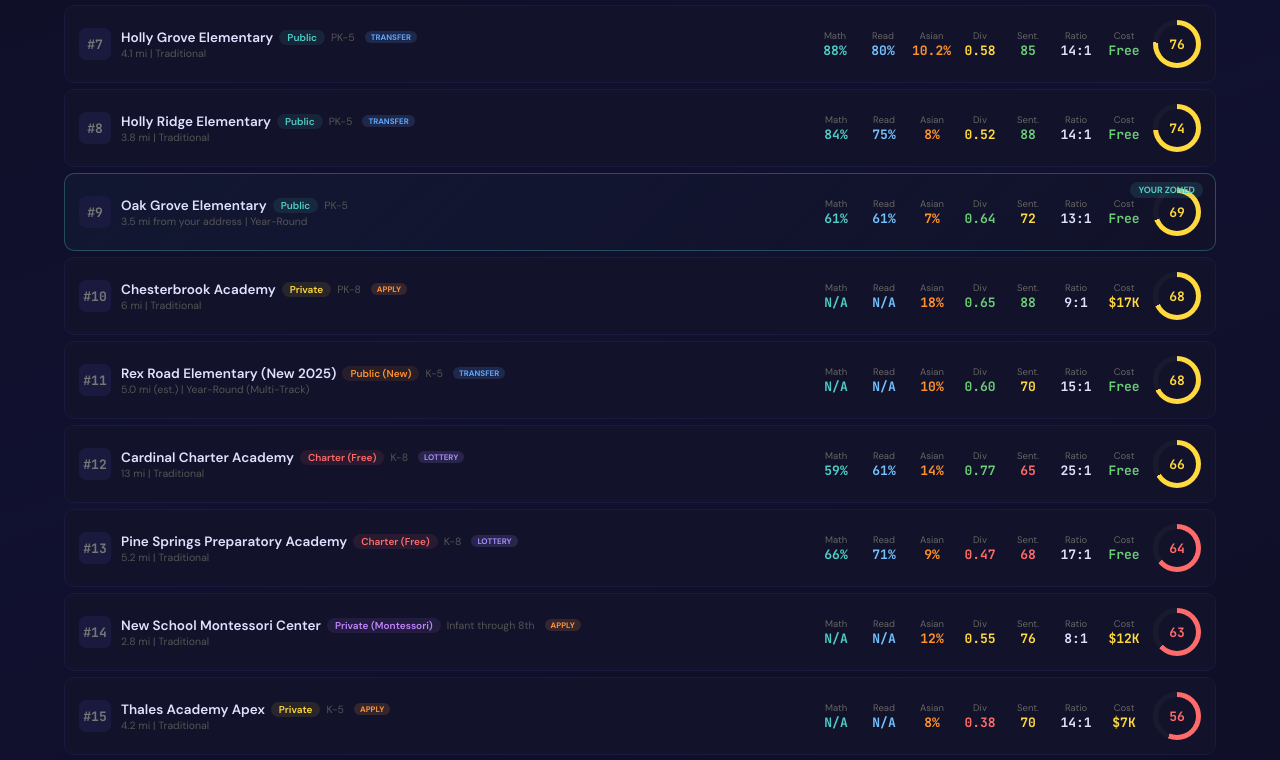
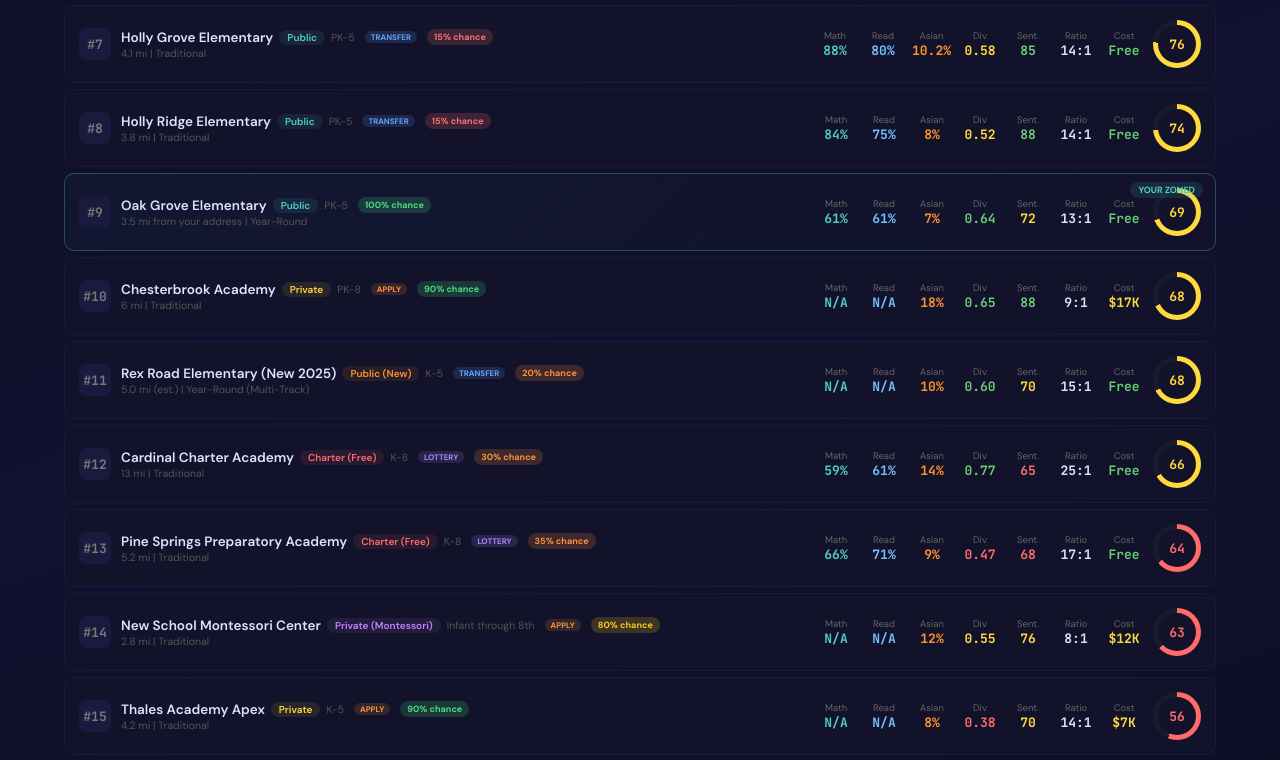
Before and after one commit to siddharthlokineni/school-dashboard-app, a React (Vite) app: page / in a window 1280 px wide. Shown: the part 774-1534 px from the top of the page. Built offline with nearby package versions, Linux system fonts and the light colour scheme.

Commit message:
Add admission chance % with color-coded badges and sort option

```diff
--- a/src/SchoolDashboard.jsx
+++ b/src/SchoolDashboard.jsx
@@ -17,7 +17,7 @@
     type: "Public",
     grades: "PK-5",
     address: "10401 Penny Road, Raleigh, NC 27606",
-    yourZoned: true,
+    yourZoned: true, admissionChance: 100,
     distance: "3.5 mi from your address",
     students: 553, studentTeacherRatio: 13, mathProficiency: 61, readingProficiency: 61,
     nicheGrade: "A-", greatSchoolsRating: 6, tuition: 0, diversityIndex: 0.64,
@@ -40,7 +40,7 @@
     type: "Public",
     grades: "PK-5",
     address: "401 Holly Springs Rd, Holly Springs, NC 27540",
-    yourZoned: false,
+    yourZoned: false, admissionChance: 15,
     distance: "3.2 mi from your address",
     students: 907, studentTeacherRatio: 14, mathProficiency: 83, readingProficiency: 80,
     nicheGrade: "A", greatSchoolsRating: 9, tuition: 0, diversityIndex: 0.65,
@@ -63,7 +63,7 @@
     type: "Public",
     grades: "PK-5",
     address: "1451 Avent Ferry Rd, Holly Springs, NC 27540",
-    yourZoned: false, distance: "4.1 mi",
+    yourZoned: false, admissionChance: 15, distance: "4.1 mi",
     students: 897, studentTeacherRatio: 14, mathProficiency: 88, readingProficiency: 80,
     nicheGrade: "A", greatSchoolsRating: 8, tuition: 0, diversityIndex: 0.58,
     asianPct: 10.2, hispanicPct: 11.5, whitePct: 63.0, blackPct: 8.0, multiracialPct: 7.3,
@@ -85,7 +85,7 @@
     type: "Public",
     grades: "PK-5",
     address: "900 Holly Springs Rd, Holly Springs, NC 27540",
-    yourZoned: false, distance: "3.8 mi",
+    yourZoned: false, admissionChance: 15, distance: "3.8 mi",
     students: 751, studentTeacherRatio: 14, mathProficiency: 84, readingProficiency: 75,
     nicheGrade: "A", greatSchoolsRating: 8, tuition: 0, diversityIndex: 0.52,
     asianPct: 8.0, hispanicPct: 9.5, whitePct: 68.0, blackPct: 7.5, multiracialPct: 7.0,
@@ -107,7 +107,7 @@
     type: "Public (New)",
     grades: "K-5",
     address: "6125 Rex Road, Holly Springs, NC 27540",
-    yourZoned: false, distance: "5.0 mi (est.)",
+    yourZoned: false, admissionChance: 20, distance: "5.0 mi (est.)",
     students: 800, studentTeacherRatio: 15, mathProficiency: null, readingProficiency: null,
     nicheGrade: "N/A (new)", greatSchoolsRating: null, tuition: 0, diversityIndex: 0.60,
     asianPct: 10.0, hispanicPct: 12.0, whitePct: 60.0, blackPct: 10.0, multiracialPct: 8.0,
@@ -129,7 +129,7 @@
     type: "Public (Middle)",
     grades: "6-8",
     address: "1002 Lufkin Road, Apex, NC 27539",
-    yourZoned: true, distance: "2.1 mi from your address",
+    yourZoned: true, admissionChance: 100, distance: "2.1 mi from your address",
     students: 957, studentTeacherRatio: 15, mathProficiency: 65, readingProficiency: 70,
     nicheGrade: "A", greatSchoolsRating: 10, tuition: 0, diversityIndex: 0.62,
     asianPct: 11.0, hispanicPct: 13.0, whitePct: 58.0, blackPct: 10.0, multiracialPct: 8.0,
@@ -151,7 +151,7 @@
     type: "Public (High)",
     grades: "9-12",
     address: "5329 Cass Holt Rd, Holly Springs, NC 27540",
-    yourZoned: false, distance: "4.5 mi",
+    yourZoned: false, admissionChance: 10, distance: "4.5 mi",
     students: 2200, studentTeacherRatio: 16, mathProficiency: 55, readingProficiency: 72,
     nicheGrade: "A", greatSchoolsRating: 7, tuition: 0, diversityIndex: 0.66,
     asianPct: 10.0, hispanicPct: 14.0, whitePct: 55.0, blackPct: 12.0, multiracialPct: 9.0,
@@ -173,7 +173,7 @@
     type: "Public (High, New)",
     grades: "9-10 (expanding to 9-12)",
     address: "8550 Stephenson Road, Apex, NC 27539",
-    yourZoned: true, distance: "1.5 mi from your address",
+    yourZoned: true, admissionChance: 100, distance: "1.5 mi from your address",
     students: 450, studentTeacherRatio: 15, mathProficiency: null, readingProficiency: null,
     nicheGrade: "N/A (new)", greatSchoolsRating: null, tuition: 0, diversityIndex: 0.65,
     asianPct: 10.0, hispanicPct: 13.0, whitePct: 57.0, blackPct: 12.0, multiracialPct: 8.0,
@@ -195,7 +195,7 @@
     type: "Charter (Free)",
     grades: "K-8",
     address: "220 Rosewood Centre Dr, Holly Springs, NC 27540",
-    yourZoned: false, distance: "5.2 mi",
+    yourZoned: false, admissionChance: 35, distance: "5.2 mi",
     students: 1268, studentTeacherRatio: 17, mathProficiency: 66, readingProficiency: 71,
     nicheGrade: "A", greatSchoolsRating: 5, tuition: 0, diversityIndex: 0.47,
     asianPct: 9.0, hispanicPct: 7.0, whitePct: 72.0, blackPct: 4.0, multiracialPct: 8.0,
@@ -217,7 +217,7 @@
     type: "Private",
     grades: "PK-10 (expanding to 12)",
     address: "11244 Holly Springs New Hill Rd, Holly Springs, NC 27540",
-    yourZoned: false, distance: "4.8 mi",
+    yourZoned: false, admissionChance: 90, distance: "4.8 mi",
     students: 732, studentTeacherRatio: 14, mathProficiency: null, readingProficiency: null,
     nicheGrade: "A", greatSchoolsRating: null, tuition: 7000, diversityIndex: 0.35,
     asianPct: 6.0, hispanicPct: 5.0, whitePct: 78.0, blackPct: 4.0, multiracialPct: 7.0,
@@ -239,7 +239,7 @@
     type: "Private (Montessori)",
     grades: "Infant through 8th",
     address: "5617 Sunset Lake Rd, Holly Springs, NC 27540",
-    yourZoned: false, distance: "2.8 mi",
+    yourZoned: false, admissionChance: 80, distance: "2.8 mi",
     students: 259, studentTeacherRatio: 8, mathProficiency: null, readingProficiency: null,
     nicheGrade: "B+", greatSchoolsRating: null, tuition: 12000, diversityIndex: 0.55,
     asianPct: 12.0, hispanicPct: 8.0, whitePct: 60.0, blackPct: 10.0, multiracialPct: 10.0,
@@ -261,7 +261,7 @@
     type: "Charter (Free)",
     grades: "K-8",
     address: "3800 Weddington Rd, Apex, NC 27539",
-    yourZoned: false, distance: "3.8 mi",
+    yourZoned: false, admissionChance: 25, distance: "3.8 mi",
     students: 775, studentTeacherRatio: 23, mathProficiency: 84, readingProficiency: 83,
     nicheGrade: "A+", greatSchoolsRating: 9, tuition: 0, diversityIndex: 0.72,
     asianPct: 44.0, hispanicPct: 5.0, whitePct: 28.0, blackPct: 8.0, multiracialPct: 15.0,
@@ -283,7 +283,7 @@
     type: "Charter (Free)",
     grades: "K-12",
     address: "312 Gregson Dr, Cary, NC 27511",
-    yourZoned: false, distance: "12 mi",
+    yourZoned: false, admissionChance: 20, distance: "12 mi",
     students: 1341, studentTeacherRatio: 17, mathProficiency: 82, readingProficiency: 86,
     nicheGrade: "A", greatSchoolsRating: 10, tuition: 0, diversityIndex: 0.69,
     asianPct: 47.0, hispanicPct: 5.0, whitePct: 25.0, blackPct: 10.0, multiracialPct: 13.0,
@@ -305,7 +305,7 @@
     type: "Charter (Free)",
     grades: "K-8",
     address: "2320 SW Cary Pkwy, Cary, NC 27513",
-    yourZoned: false, distance: "13 mi",
+    yourZoned: false, admissionChance: 30, distance: "13 mi",
     students: 720, studentTeacherRatio: 25, mathProficiency: 59, readingProficiency: 61,
     nicheGrade: "A-", greatSchoolsRating: 7, tuition: 0, diversityIndex: 0.77,
     asianPct: 14.0, hispanicPct: 20.0, whitePct: 29.0, blackPct: 30.0, multiracialPct: 6.0,
@@ -327,7 +327,7 @@
     type: "Charter (Free)",
     grades: "6-12",
     address: "700 S Main St, Holly Springs, NC 27540",
-    yourZoned: false, distance: "5.5 mi",
+    yourZoned: false, admissionChance: 25, distance: "5.5 mi",
     students: 553, studentTeacherRatio: 13, mathProficiency: 38, readingProficiency: 49,
     nicheGrade: "C", greatSchoolsRating: 3, tuition: 0, diversityIndex: 0.45,
     asianPct: 2.0, hispanicPct: 8.0, whitePct: 71.0, blackPct: 9.0, multiracialPct: 10.0,
@@ -349,7 +349,7 @@
     type: "Private",
     grades: "6-12",
     address: "1500 N Harrison Ave, Cary, NC 27513",
-    yourZoned: false, distance: "14 mi",
+    yourZoned: false, admissionChance: 40, distance: "14 mi",
     students: 787, studentTeacherRatio: 8, mathProficiency: null, readingProficiency: null,
     nicheGrade: "A+", greatSchoolsRating: null, tuition: 32650, diversityIndex: 0.65,
     asianPct: 20.0, hispanicPct: 6.0, whitePct: 52.0, blackPct: 12.0, multiracialPct: 10.0,
@@ -371,7 +371,7 @@
     type: "Private",
     grades: "K-5",
     address: "1177 Ambergate Station, Apex, NC 27502",
-    yourZoned: false, distance: "4.2 mi",
+    yourZoned: false, admissionChance: 90, distance: "4.2 mi",
     students: 250, studentTeacherRatio: 14, mathProficiency: null, readingProficiency: null,
     nicheGrade: "A", greatSchoolsRating: null, tuition: 6725, diversityIndex: 0.38,
     asianPct: 8.0, hispanicPct: 5.0, whitePct: 75.0, blackPct: 5.0, multiracialPct: 7.0,
@@ -392,7 +392,7 @@
     type: "Private (Christian)",
     grades: "K-12",
     address: "511 Walnut St, Cary, NC 27511",
-    yourZoned: false, distance: "10 mi",
+    yourZoned: false, admissionChance: 85, distance: "10 mi",
     students: 785, studentTeacherRatio: 12, mathProficiency: null, readingProficiency: null,
     nicheGrade: "A", greatSchoolsRating: null, tuition: 9981, diversityIndex: 0.45,
     asianPct: 8.0, hispanicPct: 6.0, whitePct: 72.0, blackPct: 7.0, multiracialPct: 7.0,
@@ -413,7 +413,7 @@
     type: "Private (Episcopal)",
     grades: "PK-12",
     address: "3400 White Oak Rd, Raleigh, NC 27609",
-    yourZoned: false, distance: "14 mi",
+    yourZoned: false, admissionChance: 75, distance: "14 mi",
     students: 684, studentTeacherRatio: 7, mathProficiency: null, readingProficiency: null,
     nicheGrade: "A+", greatSchoolsRating: null, tuition: 28500, diversityIndex: 0.55,
     asianPct: 10.0, hispanicPct: 6.0, whitePct: 62.0, blackPct: 12.0, multiracialPct: 10.0,
@@ -434,7 +434,7 @@
     type: "Private (Classical Christian)",
     grades: "PK-12",
     address: "10224 Baileywick Rd, Raleigh, NC 27613",
-    yourZoned: false, distance: "15 mi",
+    yourZoned: false, admissionChance: 85, distance: "15 mi",
     students: 536, studentTeacherRatio: 10, mathProficiency: null, readingProficiency: null,
     nicheGrade: "A", greatSchoolsRating: null, tuition: 15701, diversityIndex: 0.40,
     asianPct: 6.0, hispanicPct: 5.0, whitePct: 76.0, blackPct: 5.0, multiracialPct: 8.0,
@@ -455,7 +455,7 @@
     type: "Public",
     grades: "PK-5",
     address: "7901 Humie Olive Rd, Apex, NC 27502",
-    yourZoned: false, distance: "2.5 mi",
+    yourZoned: false, admissionChance: 10, distance: "2.5 mi",
     students: 876, studentTeacherRatio: 15, mathProficiency: 93, readingProficiency: 85,
     nicheGrade: "A+", greatSchoolsRating: 8, tuition: 0, diversityIndex: 0.64,
     asianPct: 36.0, hispanicPct: 9.0, whitePct: 48.0, blackPct: 4.0, multiracialPct: 3.0,
@@ -476,7 +476,7 @@
     type: "Public (Middle)",
     grades: "6-8",
     address: "7701 Humie Olive Rd, Apex, NC 27502",
-    yourZoned: false, distance: "2.0 mi",
+    yourZoned: false, admissionChance: 10, distance: "2.0 mi",
     students: 1392, studentTeacherRatio: 18, mathProficiency: 81, readingProficiency: 76,
     nicheGrade: "A", greatSchoolsRating: 10, tuition: 0, diversityIndex: 0.54,
     asianPct: 15.0, hispanicPct: 9.0, whitePct: 64.0, blackPct: 8.0, multiracialPct: 4.0,
@@ -497,7 +497,7 @@
     type: "Public (High)",
     grades: "9-12",
     address: "7801 Humie Olive Rd, Apex, NC 27502",
-    yourZoned: false, distance: "3.0 mi",
+    yourZoned: false, admissionChance: 10, distance: "3.0 mi",
     students: 2748, studentTeacherRatio: 20, mathProficiency: 75, readingProficiency: 87,
     nicheGrade: "A-", greatSchoolsRating: 9, tuition: 0, diversityIndex: 0.53,
     asianPct: 12.0, hispanicPct: 10.0, whitePct: 67.0, blackPct: 7.0, multiracialPct: 4.0,
@@ -518,7 +518,7 @@
     type: "Private",
     grades: "PK-8",
     address: "130 Towne Village Dr, Cary, NC 27513",
-    yourZoned: false, distance: "6 mi",
+    yourZoned: false, admissionChance: 90, distance: "6 mi",
     students: 214, studentTeacherRatio: 9, mathProficiency: null, readingProficiency: null,
     nicheGrade: "A+", greatSchoolsRating: null, tuition: 16806, diversityIndex: 0.65,
     asianPct: 18.0, hispanicPct: 8.0, whitePct: 52.0, blackPct: 12.0, multiracialPct: 10.0,
@@ -539,7 +539,7 @@
     type: "Public",
     grades: "PK-5",
     address: "500 Elm St, Apex, NC 27523",
-    yourZoned: false, distance: "8.5 mi",
+    yourZoned: false, admissionChance: 5, distance: "8.5 mi",
     students: 820, studentTeacherRatio: 15, mathProficiency: 96, readingProficiency: 91,
     nicheGrade: "A+", greatSchoolsRating: 10, tuition: 0, diversityIndex: 0.62,
     asianPct: 64.0, hispanicPct: 4.0, whitePct: 18.0, blackPct: 5.0, multiracialPct: 9.0,
@@ -560,7 +560,7 @@
     type: "Public",
     grades: "PK-5",
     address: "505 Mills Park Dr, Cary, NC 27519",
-    yourZoned: false, distance: "9 mi",
+    yourZoned: false, admissionChance: 5, distance: "9 mi",
     students: 900, studentTeacherRatio: 15, mathProficiency: 88, readingProficiency: 85,
     nicheGrade: "A+", greatSchoolsRating: 10, tuition: 0, diversityIndex: 0.66,
     asianPct: 53.0, hispanicPct: 5.0, whitePct: 26.0, blackPct: 6.0, multiracialPct: 10.0,
@@ -581,7 +581,7 @@
     type: "Public",
     grades: "9-12",
     address: "2500 Carpenter Upchurch Rd, Cary, NC 27519",
-    yourZoned: false, distance: "9.5 mi",
+    yourZoned: false, admissionChance: 5, distance: "9.5 mi",
     students: 2400, studentTeacherRatio: 16, mathProficiency: 91, readingProficiency: 82,
     nicheGrade: "A+", greatSchoolsRating: 9, tuition: 0, diversityIndex: 0.64,
     asianPct: 42.0, hispanicPct: 7.0, whitePct: 36.0, blackPct: 6.0, multiracialPct: 9.0,
@@ -602,7 +602,7 @@
     type: "Public",
     grades: "9-12",
     address: "7600 Roberts Rd, Cary, NC 27519",
-    yourZoned: false, distance: "10 mi",
+    yourZoned: false, admissionChance: 5, distance: "10 mi",
     students: 1800, studentTeacherRatio: 16, mathProficiency: 89, readingProficiency: 80,
     nicheGrade: "A+", greatSchoolsRating: 9, tuition: 0, diversityIndex: 0.68,
     asianPct: 45.0, hispanicPct: 6.0, whitePct: 30.0, blackPct: 8.0, multiracialPct: 11.0,
@@ -623,7 +623,7 @@
     type: "Public",
     grades: "9-12",
     address: "1501 Laura Duncan Rd, Apex, NC 27502",
-    yourZoned: false, distance: "5 mi",
+    yourZoned: false, admissionChance: 15, distance: "5 mi",
     students: 2434, studentTeacherRatio: 19, mathProficiency: 72, readingProficiency: 78,
     nicheGrade: "A", greatSchoolsRating: 9, tuition: 0, diversityIndex: 0.60,
     asianPct: 12.0, hispanicPct: 16.0, whitePct: 58.0, blackPct: 10.0, multiracialPct: 4.0,
@@ -644,7 +644,7 @@
     type: "Public",
     grades: "6-8",
     address: "400 Davis Dr, Cary, NC 27519",
-    yourZoned: false, distance: "9 mi",
+    yourZoned: false, admissionChance: 5, distance: "9 mi",
     students: 997, studentTeacherRatio: 17, mathProficiency: 89, readingProficiency: 83,
     nicheGrade: "A", greatSchoolsRating: 10, tuition: 0, diversityIndex: 0.64,
     asianPct: 41.0, hispanicPct: 10.0, whitePct: 40.0, blackPct: 5.0, multiracialPct: 3.0,
@@ -665,7 +665,7 @@
     type: "Magnet",
     grades: "K-5",
     address: "1000 Fayetteville St, Raleigh, NC 27601",
-    yourZoned: false, distance: "20 mi",
+    yourZoned: false, admissionChance: 20, distance: "20 mi",
     students: 478, studentTeacherRatio: 12, mathProficiency: 69, readingProficiency: 69,
     nicheGrade: "A", greatSchoolsRating: 5, tuition: 0, diversityIndex: 0.72,
     asianPct: 44.0, hispanicPct: 7.0, whitePct: 18.0, blackPct: 26.0, multiracialPct: 5.0,
@@ -686,7 +686,7 @@
     type: "Magnet",
     grades: "6-8",
     address: "1100 Fayetteville St, Raleigh, NC 27601",
-    yourZoned: false, distance: "20 mi",
+    yourZoned: false, admissionChance: 15, distance: "20 mi",
     students: 878, studentTeacherRatio: 15, mathProficiency: 63, readingProficiency: 69,
     nicheGrade: "A", greatSchoolsRating: 10, tuition: 0, diversityIndex: 0.70,
     asianPct: 43.0, hispanicPct: 13.0, whitePct: 10.0, blackPct: 33.0, multiracialPct: 2.0,
@@ -707,7 +707,7 @@
     type: "Magnet",
     grades: "6-8",
     address: "706 E Lenoir St, Raleigh, NC 27601",
-    yourZoned: false, distance: "20 mi",
+    yourZoned: false, admissionChance: 15, distance: "20 mi",
     students: 904, studentTeacherRatio: 14, mathProficiency: 65, readingProficiency: 70,
     nicheGrade: "A", greatSchoolsRating: 6, tuition: 0, diversityIndex: 0.68,
     asianPct: 6.0, hispanicPct: 13.0, whitePct: 47.0, blackPct: 29.0, multiracialPct: 4.0,
@@ -728,7 +728,7 @@
     type: "Magnet",
     grades: "9-12",
     address: "128 Clarendon Crescent, Raleigh, NC 27610",
-    yourZoned: false, distance: "20 mi",
+    yourZoned: false, admissionChance: 12, distance: "20 mi",
     students: 2538, studentTeacherRatio: 17, mathProficiency: 61, readingProficiency: 84,
     nicheGrade: "A+", greatSchoolsRating: 8, tuition: 0, diversityIndex: 0.75,
     asianPct: 20.0, hispanicPct: 14.0, whitePct: 37.0, blackPct: 24.0, multiracialPct: 5.0,
@@ -829,7 +829,7 @@
     if (lvl === "Elementary") list = list.filter(s => s.grades.match(/K-5|K-8|PK-5|PK-10|Infant/i));
     else if (lvl === "Middle") list = list.filter(s => s.grades.match(/6-8|K-8|Infant.*8/i));
     else if (lvl === "High") list = list.filter(s => s.grades.match(/9-1|PK-10|K-10/i));
-    const sorters = { total: (a, b) => b.total - a.total, math: (a, b) => (b.mathProficiency||0) - (a.mathProficiency||0), asian: (a, b) => b.asianPct - a.asianPct, diversity: (a, b) => b.diversityIndex - a.diversityIndex, sentiment: (a, b) => b.sentimentScore - a.sentimentScore, ratio: (a, b) => a.studentTeacherRatio - b.studentTeacherRatio };
+    const sorters = { total: (a, b) => b.total - a.total, math: (a, b) => (b.mathProficiency||0) - (a.mathProficiency||0), asian: (a, b) => b.asianPct - a.asianPct, diversity: (a, b) => b.diversityIndex - a.diversityIndex, sentiment: (a, b) => b.sentimentScore - a.sentimentScore, ratio: (a, b) => a.studentTeacherRatio - b.studentTeacherRatio, chance: (a, b) => b.admissionChance - a.admissionChance };
     return [...list].sort(sorters[sort] || sorters.total);
   }, [scored, lvl, sort]);
 
@@ -865,6 +865,7 @@
           </div>
           <select value={sort} onChange={e => setSort(e.target.value)} style={{ padding: "5px 10px", borderRadius: 8, border: "1px solid #2d2d5a", background: "#111130", color: "#e0e0ff", fontSize: 11.5, cursor: "pointer" }}>
             <option value="total">Sort: Weighted Score</option><option value="math">Sort: Math %</option><option value="asian">Sort: Asian %</option><option value="diversity">Sort: Diversity</option><option value="sentiment">Sort: Sentiment</option><option value="ratio">Sort: Ratio</option>
+              <option value="chance">Admission Chance %</option>
           </select>
           <button onClick={() => setShowW(!showW)} style={{ padding: "5px 14px", borderRadius: 18, border: "1px solid #c084fc", background: showW ? "rgba(192,132,252,0.12)" : "transparent", color: "#c084fc", cursor: "pointer", fontSize: 11.5, fontWeight: 600 }}>Adjust Weights</button>
           <button onClick={() => setShowS(!showS)} style={{ padding: "5px 14px", borderRadius: 18, border: "1px solid #74c0fc", background: showS ? "rgba(116,192,252,0.12)" : "transparent", color: "#74c0fc", cursor: "pointer", fontSize: 11.5, fontWeight: 600, marginLeft: "auto" }}>Data Sources</button>
@@ -921,6 +922,7 @@
                     <span style={{ fontSize: 10, padding: "1px 8px", borderRadius: 10, background: tc(s.type) + "18", color: tc(s.type), fontWeight: 600 }}>{s.type}</span>
                     <span style={{ fontSize: 10.5, color: "#555" }}>{s.grades}</span>
                   {!s.yourZoned && <span style={{ fontSize: 8, padding: "1px 6px", borderRadius: 8, fontWeight: 700, marginLeft: 4, background: s.type.includes("Charter") || s.type === "Magnet" ? "rgba(167,139,250,0.15)" : s.type === "Private" || s.type.includes("Montessori") ? "rgba(251,146,60,0.15)" : "rgba(96,165,250,0.15)", color: s.type.includes("Charter") || s.type === "Magnet" ? "#a78bfa" : s.type === "Private" || s.type.includes("Montessori") ? "#fb923c" : "#60a5fa" }}>{s.type.includes("Charter") || s.type === "Magnet" ? "LOTTERY" : s.type === "Private" || s.type.includes("Montessori") ? "APPLY" : "TRANSFER"}</span>}
+                  <span style={{ fontSize: 9, padding: "2px 7px", borderRadius: 8, fontWeight: 700, marginLeft: 4, background: s.admissionChance >= 90 ? "rgba(74,222,128,0.18)" : s.admissionChance >= 50 ? "rgba(250,204,21,0.18)" : s.admissionChance >= 20 ? "rgba(251,146,60,0.18)" : "rgba(248,113,113,0.18)", color: s.admissionChance >= 90 ? "#4ade80" : s.admissionChance >= 50 ? "#facc15" : s.admissionChance >= 20 ? "#fb923c" : "#f87171" }}>{s.admissionChance}% chance</span>
                   </div>
                   <p style={{ fontSize: 10.5, color: "#555", marginTop: 1 }}>{s.distance} | {s.calendar}</p>
                 </div>
```
